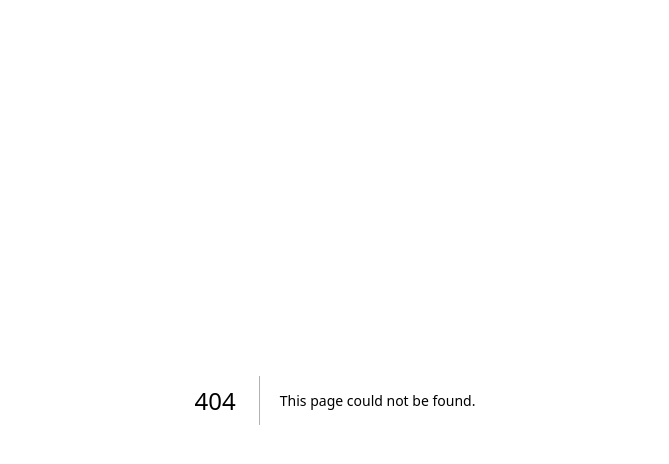
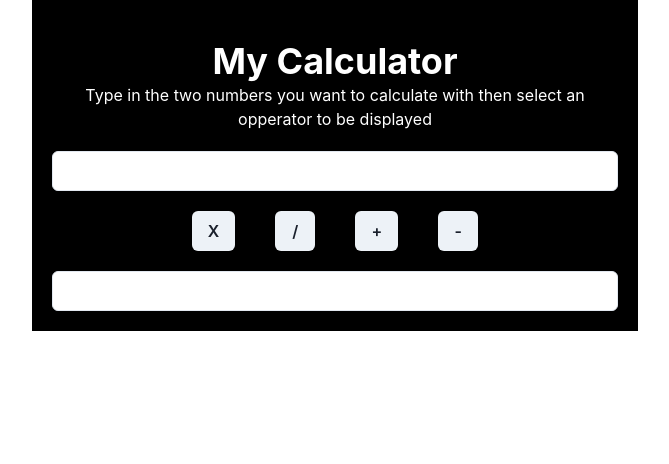
Before and after one commit to mxw74/marcus-site, a Next.js app: page /two-box-calc in a window 1280 px wide. Before the commit this address had no page. Shown: the top 464 px of the page, without its empty margins (305-974 px from the left). Built offline with nearby package versions, Linux system fonts and the light colour scheme.

Commit message:
two input calculator beginning

```diff
--- /dev/null
+++ b/pages/two-box-calc.js
@@ -0,0 +1,50 @@
+import { Box, Button, Container, Heading, Input, SimpleGrid, Text } from "@chakra-ui/react"
+
+
+const InputOne = () => {
+  return <Input {...{type: 'number', bg: 'white'}}/>
+}
+
+const InputTwo = () => {
+  return <Input {...{type: 'text', bg: 'white'}}/>
+}
+
+{/* <Button {...{p: 2.5, fontWeight: 'bolder', color: 'white', bg: 'darkgray', border, align: 'center', hover: 'white', onClick, value: numClicked}}>
+    {numClicked}
+  </Button> */}
+
+const OppButn = ({onClick, oppSelected}) => {
+  onClick = () => {
+    console.log({oppSelected})
+  }
+
+  return <Button {...{onClick, value: oppSelected, m: 5}}>
+  {oppSelected}
+</Button>
+}
+
+
+const Opperators = ({onClick, value, oppSelected}) => {
+
+  return <Container {...{align: 'center'}}>
+    <SimpleGrid {...{display: 'inline'}}>
+      <OppButn {...{onClick, oppSelected: 'X'}}>{oppSelected}</OppButn>
+      <OppButn {...{onClick, oppSelected: '/'}}>{oppSelected}</OppButn>
+      <OppButn {...{onClick, oppSelected: '+'}}>{oppSelected}</OppButn>
+      <OppButn {...{onClick, oppSelected: '-'}}>{oppSelected}</OppButn>
+    </SimpleGrid>
+  </Container>
+}
+
+
+export default function Calculator() {
+  return <Container {...{bg:'black', p: 5}}>
+    <Box {...{color: 'white', align: 'center', p: 5}}>
+      <Heading>My Calculator</Heading>
+      <Text>Type in the two numbers you want to calculate with then select an opperator to be displayed</Text>
+    </Box>
+    <InputOne />
+    <Opperators />
+    <InputTwo />
+  </Container>
+}
```
Also changed, not shown: pages/conversion-calc.js (added, +41 -0 lines), pages/index.js (+12 -39 lines).
